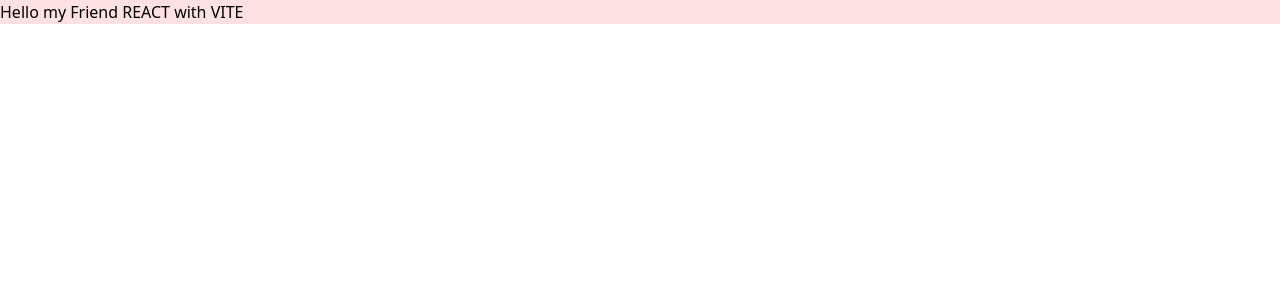
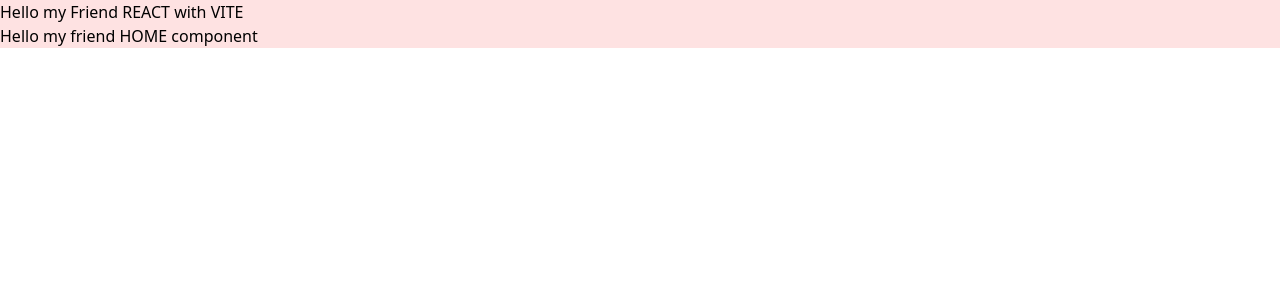
Before and after one commit to pacool84/REACT-VITE-TailWindCSS-Course, a React (Vite) app: page / in a window 1280 px wide. Shown: the top 300 px of the page. Built offline with nearby package versions, Linux system fonts and the light colour scheme.

Commit message:
[ADD] El componente de Home

```diff
--- a/src/App/App.jsx
+++ b/src/App/App.jsx
@@ -1,9 +1,11 @@
 import "./App.css";
+import Home from "../Home/index";
 
 function App() {
   return (
     <div className="bg-red-100">
       <h1>Hello my Friend REACT with VITE</h1>
+      <Home />
     </div>
   );
 }
--- /dev/null
+++ b/src/Home/index.jsx
@@ -0,0 +1,7 @@
+import React from "react";
+
+function Home() {
+  return <h1>Hello my friend HOME component</h1>;
+}
+
+export default Home;
```
